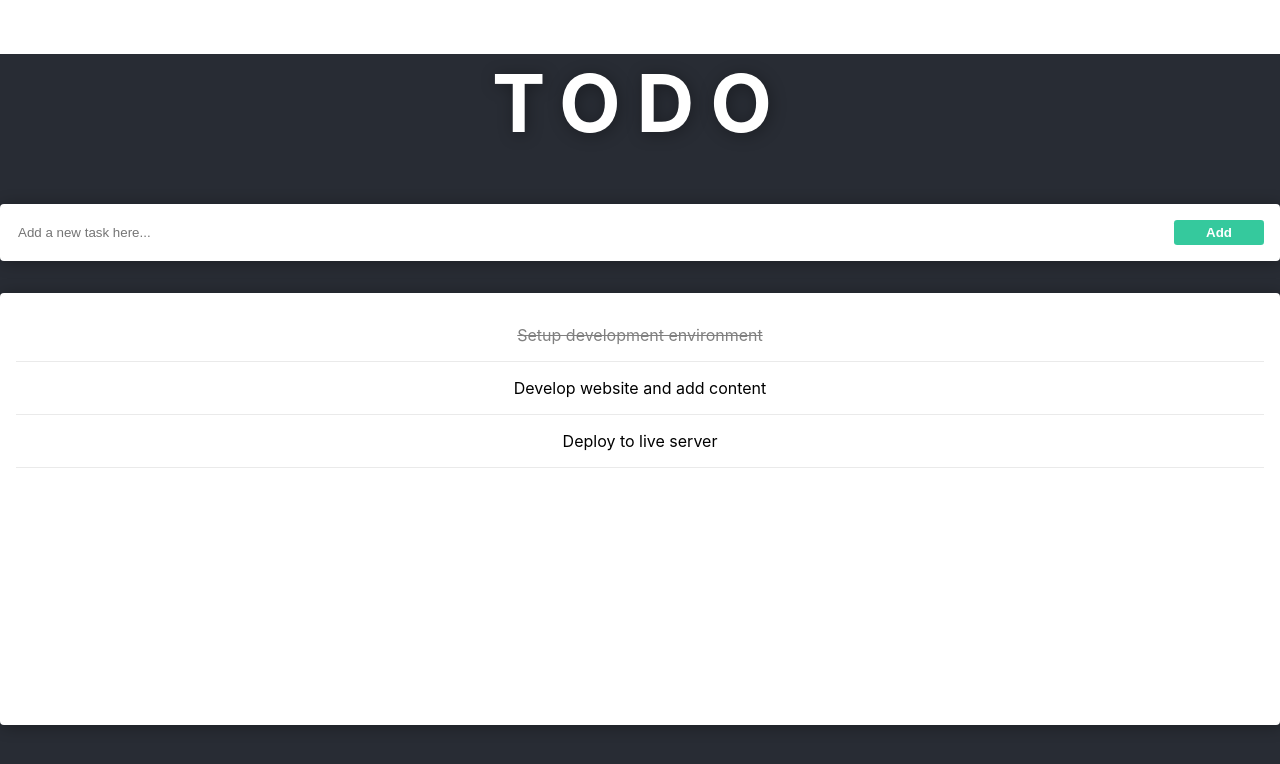
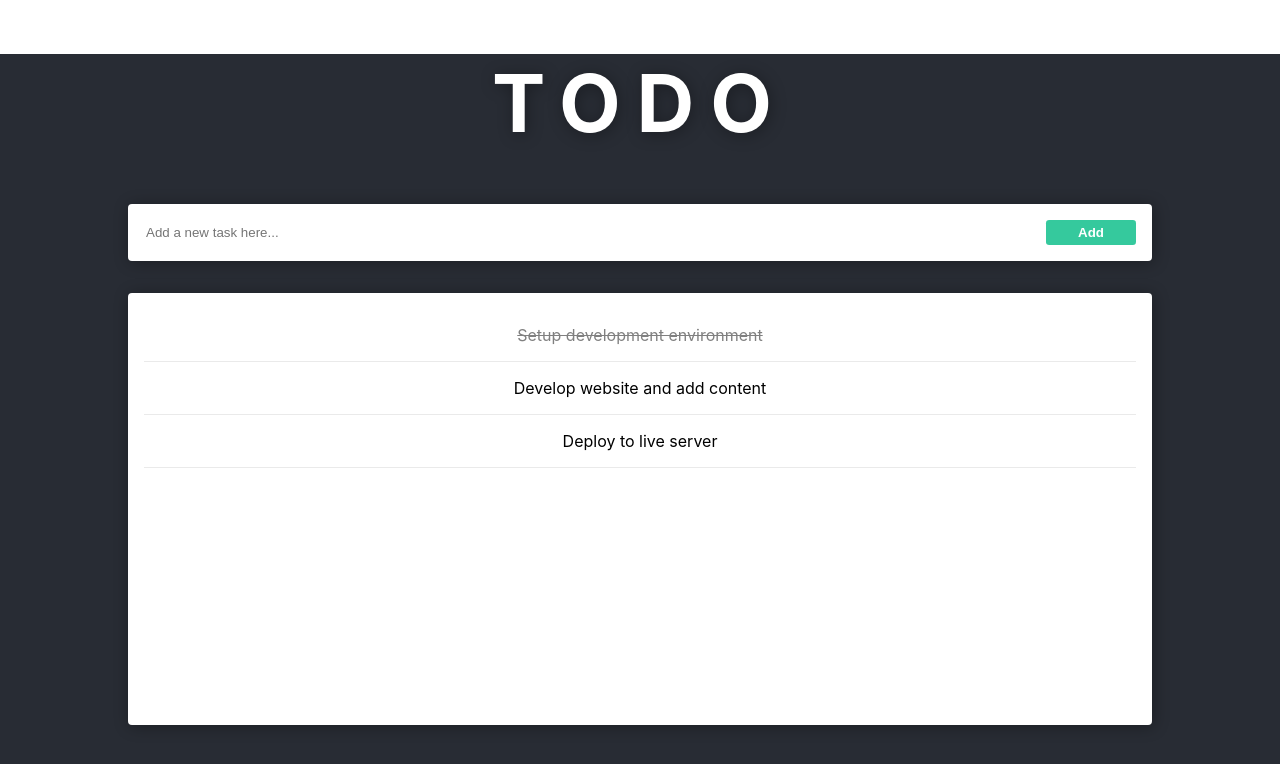
Before and after one commit to hendridg/todo-list-react, a React (Create React App) app: page / in a window 1280 px wide. Shown: the top 764 px of the page. Built offline with nearby package versions, Linux system fonts and the light colour scheme; data requests are answered from the project's data file.

Commit message:
Update styles in App.css file

```diff
--- a/src/App.css
+++ b/src/App.css
@@ -1,9 +1,13 @@
 .App {
   text-align: center;
   background-color: #282c34;
-
   /* color: white; */
   min-height: 100vh;
+}
+
+.container {
+  width: 80%;
+  margin: 0 auto;
 }
 
 .App-header {
```
